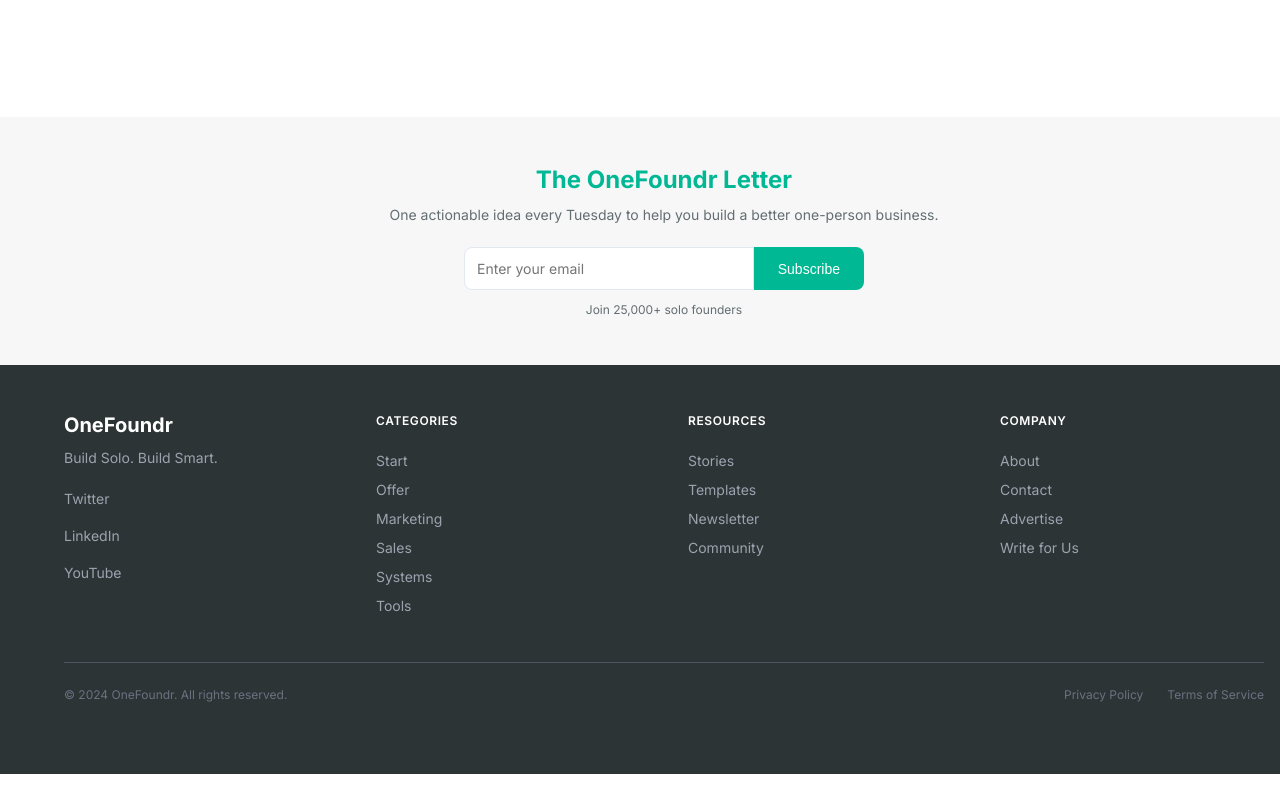
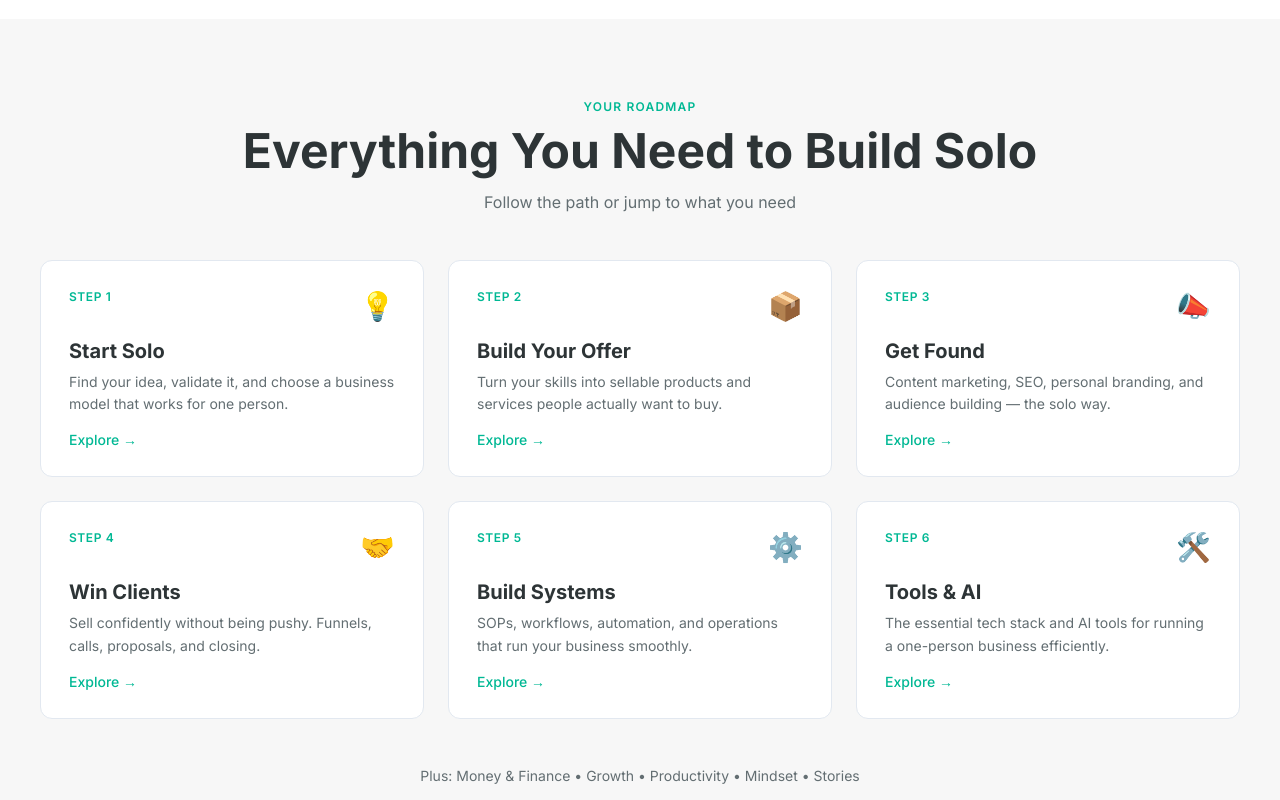
Before and after one commit to biso2005/onefoundr, a Next.js app: page / in a window 1280 px wide. Shown: the part 780-1580 px from the top of the page. Before the commit the page ends 1554 px from the top, so only its background shows below. Built offline with nearby package versions, Linux system fonts and the light colour scheme.

Commit message:
feat: add category journey map section to homepage with 6 interactive cards

```diff
--- a/src/app/page.tsx
+++ b/src/app/page.tsx
@@ -2,9 +2,55 @@
 
 import Link from "next/link";
 
+const JOURNEY_CARDS = [
+  {
+    emoji: "💡",
+    title: "Start Solo",
+    description: "Find your idea, validate it, and choose a business model that works for one person.",
+    href: "/start",
+    tag: "STEP 1"
+  },
+  {
+    emoji: "📦",
+    title: "Build Your Offer",
+    description: "Turn your skills into sellable products and services people actually want to buy.",
+    href: "/offer",
+    tag: "STEP 2"
+  },
+  {
+    emoji: "📣",
+    title: "Get Found",
+    description: "Content marketing, SEO, personal branding, and audience building — the solo way.",
+    href: "/marketing",
+    tag: "STEP 3"
+  },
+  {
+    emoji: "🤝",
+    title: "Win Clients",
+    description: "Sell confidently without being pushy. Funnels, calls, proposals, and closing.",
+    href: "/sales",
+    tag: "STEP 4"
+  },
+  {
+    emoji: "⚙️",
+    title: "Build Systems",
+    description: "SOPs, workflows, automation, and operations that run your business smoothly.",
+    href: "/systems",
+    tag: "STEP 5"
+  },
+  {
+    emoji: "🛠️",
+    title: "Tools & AI",
+    description: "The essential tech stack and AI tools for running a one-person business efficiently.",
+    href: "/tools",
+    tag: "STEP 6"
+  }
+];
+
 export default function Home() {
   return (
-    <section style={{ backgroundColor: "white", width: "100%", paddingTop: "80px", paddingBottom: "80px" }} className="md:py-20 py-12 px-6">
+    <>
+      <section style={{ backgroundColor: "white", width: "100%", paddingTop: "80px", paddingBottom: "80px" }} className="md:py-20 py-12 px-6">
       <div style={{ maxWidth: "1200px", margin: "0 auto" }}>
         {/* Two-column grid: text on left (60%), stats on right (40%) */}
         <div style={{ display: "grid", gridTemplateColumns: "1fr 1fr", gap: "64px", alignItems: "center" }} className="md:grid-cols-[60%_40%] grid-cols-1">
@@ -153,5 +199,86 @@
         </div>
       </div>
     </section>
+
+    {/* JOURNEY MAP SECTION */}
+    <section style={{ backgroundColor: "#F7F7F7", width: "100%", paddingTop: "80px", paddingBottom: "80px" }} className="md:py-20 py-12 px-6">
+      <div style={{ maxWidth: "1200px", margin: "0 auto" }}>
+        {/* Section Header */}
+        <div style={{ textAlign: "center", marginBottom: "48px" }}>
+          <p style={{ fontSize: "12px", textTransform: "uppercase", letterSpacing: "0.1em", color: "#00B894", fontWeight: "600", marginBottom: "8px" }}>
+            Your Roadmap
+          </p>
+          <h2 style={{ fontSize: "clamp(28px, 6vw, 48px)", fontWeight: "700", color: "#2D3436", lineHeight: "1.2", marginBottom: "12px" }}>
+            Everything You Need to Build Solo
+          </h2>
+          <p style={{ fontSize: "16px", color: "#636E72" }}>
+            Follow the path or jump to what you need
+          </p>
+        </div>
+
+        {/* Cards Grid */}
+        <div style={{ display: "grid", gridTemplateColumns: "repeat(auto-fit, minmax(340px, 1fr))", gap: "24px", marginBottom: "48px" }} className="md:grid-cols-3 sm:grid-cols-2 grid-cols-1">
+          {JOURNEY_CARDS.map((card) => (
+            <Link
+              key={card.href}
+              href={card.href}
+              style={{
+                display: "block",
+                backgroundColor: "#FFFFFF",
+                border: "1px solid #E2E8F0",
+                borderRadius: "12px",
+                padding: "28px",
+                textDecoration: "none",
+                transition: "all 0.2s",
+                cursor: "pointer"
+              }}
+              onMouseEnter={(e) => {
+                const el = e.currentTarget as HTMLAnchorElement;
+                el.style.borderColor = "#00B894";
+                el.style.boxShadow = "0 4px 12px rgba(0, 184, 148, 0.1)";
+              }}
+              onMouseLeave={(e) => {
+                const el = e.currentTarget as HTMLAnchorElement;
+                el.style.borderColor = "#E2E8F0";
+                el.style.boxShadow = "none";
+              }}
+            >
+              {/* Top Row: Tag + Emoji */}
+              <div style={{ display: "flex", justifyContent: "space-between", alignItems: "flex-start", marginBottom: "16px" }}>
+                <span style={{ fontSize: "12px", textTransform: "uppercase", letterSpacing: "0.05em", color: "#00B894", fontWeight: "600" }}>
+                  {card.tag}
+                </span>
+                <span style={{ fontSize: "28px" }}>
+                  {card.emoji}
+                </span>
+              </div>
+
+              {/* Title */}
+              <h3 style={{ fontSize: "20px", fontWeight: "700", color: "#2D3436", marginBottom: "8px" }}>
+                {card.title}
+              </h3>
+
+              {/* Description */}
+              <p style={{ fontSize: "14px", color: "#636E72", lineHeight: "1.6", marginBottom: "16px", margin: 0 }}>
+                {card.description}
+              </p>
+
+              {/* Explore Link */}
+              <p style={{ fontSize: "14px", color: "#00B894", fontWeight: "500", margin: 0, marginTop: "16px" }}>
+                Explore →
+              </p>
+            </Link>
+          ))}
+        </div>
+
+        {/* Secondary Topics */}
+        <div style={{ textAlign: "center" }}>
+          <p style={{ fontSize: "14px", color: "#636E72", margin: 0 }}>
+            Plus: Money & Finance • Growth • Productivity • Mindset • Stories
+          </p>
+        </div>
+      </div>
+    </section>
+    </>
   );
 }
```
